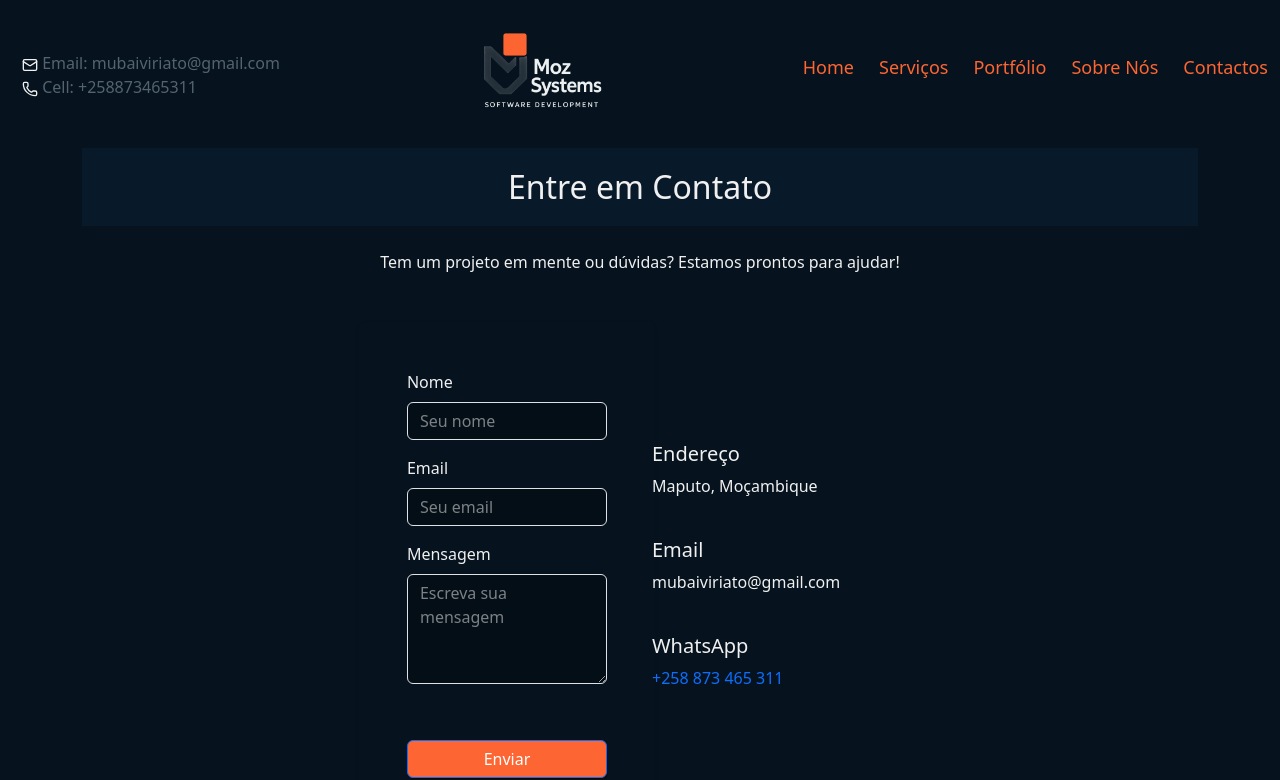
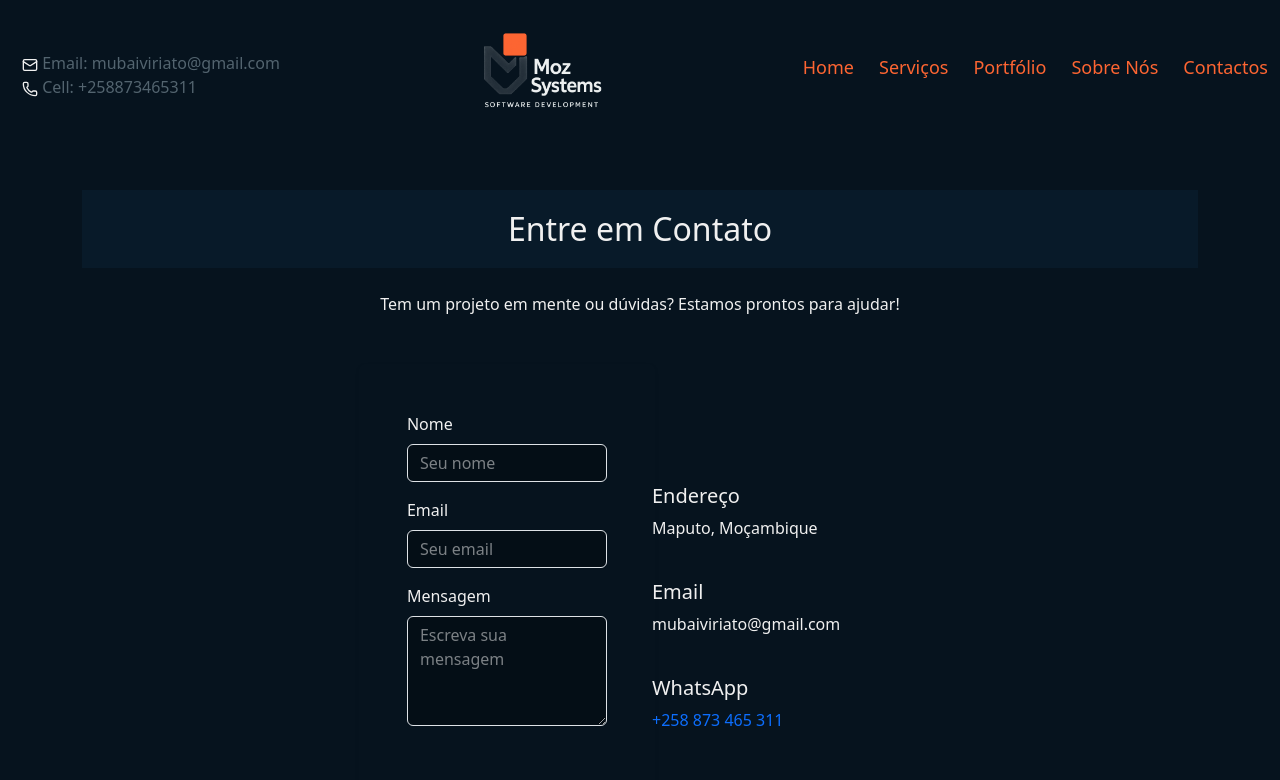
Before and after one commit to viriato83/Mozsystems, a React (Create React App) app: page /contacts in a window 1280 px wide. Shown: the top 780 px of the page. Built offline with nearby package versions, Linux system fonts and the light colour scheme.

Commit message:
first commit2

```diff
--- a/src/App.css
+++ b/src/App.css
@@ -47,3 +47,6 @@
 
   }
 }
+.container.contactos{
+  margin-top: 190px !important;
+}
--- a/src/pages/Contactos.js
+++ b/src/pages/Contactos.js
@@ -32,12 +32,12 @@ export default function Contact() {
       <Header />
       <Container>
         <motion.section
-          className="contact-page py-5 my-10"
+          className="contact-page "
           initial={{ opacity: 0, y: 50 }}
           animate={{ opacity: 1, y: 0 }}
           transition={{ duration: 0.6 }}
         >
-          <div className="container contactos">
+          <div className="container contactos " >
             <h2 className="text-center mb-4">Entre em Contato</h2>
             <p className="text-center mb-5">
               Tem um projeto em mente ou dúvidas? Estamos prontos para ajudar!
```
